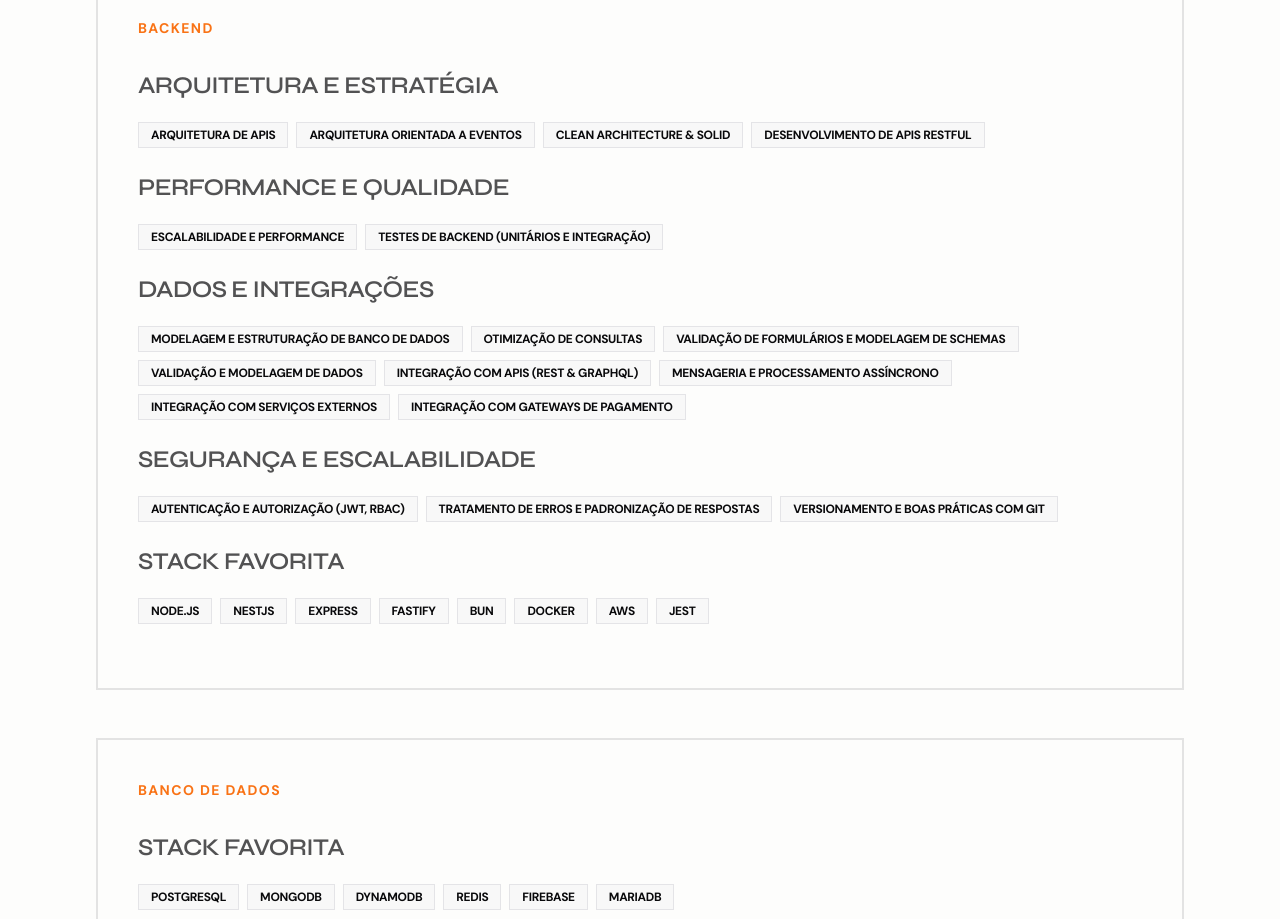
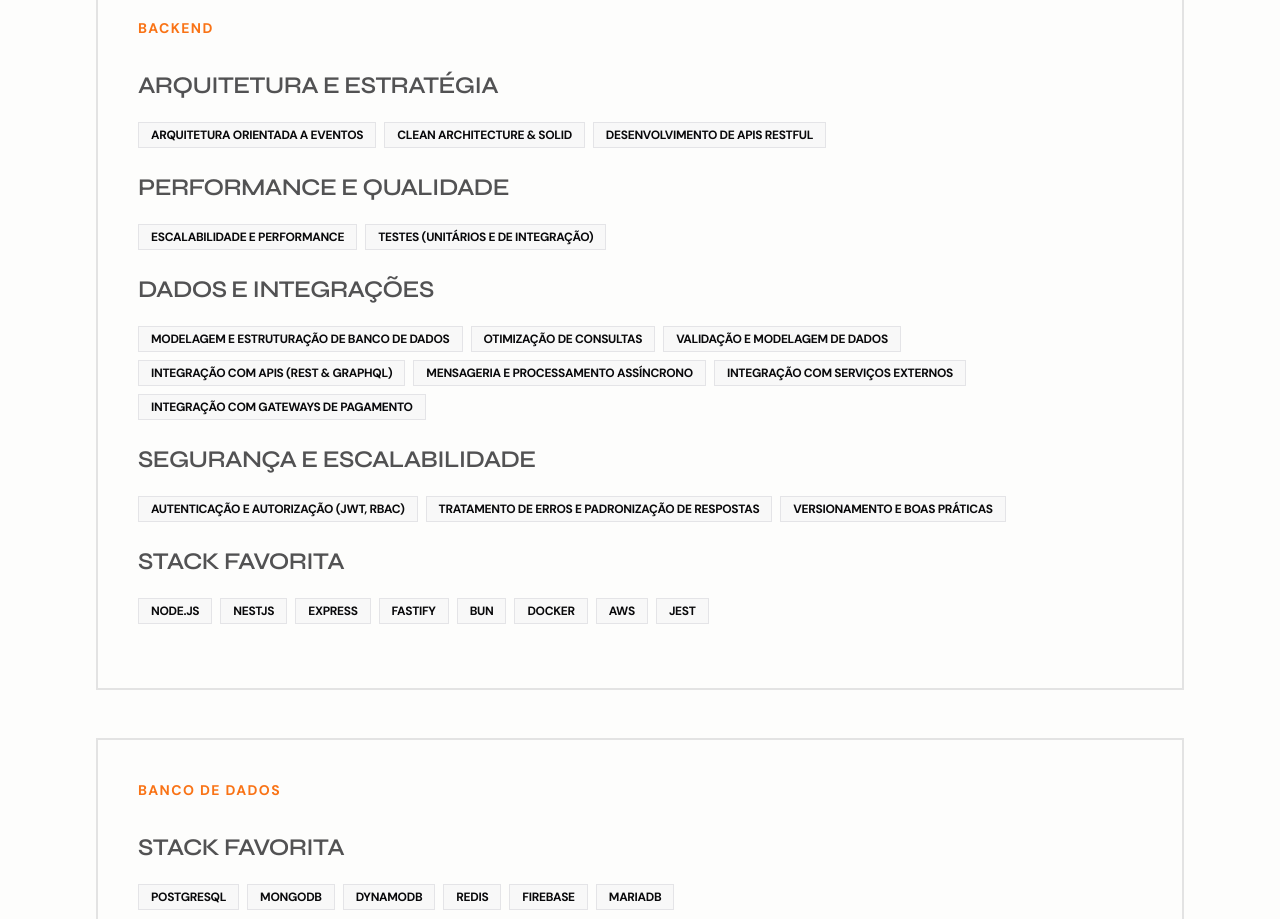
Before and after one commit to arthurthorp/my-portifolio, a Next.js app: page /pt in a window 1280 px wide. Shown: the part 5280-6199 px from the top of the page. Built offline with nearby package versions, Linux system fonts and the light colour scheme; no server answers.

Commit message:
docs: change stacks

```diff
--- a/src/i18n/dictionaries/en.ts
+++ b/src/i18n/dictionaries/en.ts
@@ -112,7 +112,6 @@
           {
             group: 'Architecture & Strategy',
             items: [
-              'API Architecture',
               'Event-Driven Architecture',
               'Clean Architecture & SOLID',
               'RESTful API Development',
@@ -130,7 +129,6 @@
             items: [
               'Database Modeling & Structure',
               'Query Optimization',
-              'Form Validation & Schema Modeling',
               'Data Validation & Modeling',
               'API Integration (REST & GraphQL)',
               'Messaging & Asynchronous Processing',
@@ -143,7 +141,7 @@
             items: [
               'Authentication & Authorization (JWT, RBAC)',
               'Error Handling & Response Standardization',
-              'Version Control & Git Best Practices',
+              'Version Control & Best Practices',
             ],
           },
           {
--- a/src/i18n/dictionaries/pt.ts
+++ b/src/i18n/dictionaries/pt.ts
@@ -112,7 +112,6 @@
           {
             group: 'Arquitetura e Estratégia',
             items: [
-              'Arquitetura de APIs',
               'Arquitetura Orientada a Eventos',
               'Clean Architecture & SOLID',
               'Desenvolvimento de APIs RESTful',
@@ -122,7 +121,7 @@
             group: 'Performance e Qualidade',
             items: [
               'Escalabilidade e Performance',
-              'Testes de Backend (Unitários e Integração)',
+              'Testes (Unitários e de Integração)',
             ],
           },
           {
@@ -130,7 +129,6 @@
             items: [
               'Modelagem e Estruturação de Banco de Dados',
               'Otimização de Consultas',
-              'Validação de Formulários e Modelagem de Schemas',
               'Validação e Modelagem de Dados',
               'Integração com APIs (REST & GraphQL)',
               'Mensageria e Processamento Assíncrono',
@@ -143,7 +141,7 @@
             items: [
               'Autenticação e Autorização (JWT, RBAC)',
               'Tratamento de Erros e Padronização de Respostas',
-              'Versionamento e Boas Práticas com Git',
+              'Versionamento e Boas Práticas',
             ],
           },
           {
```
